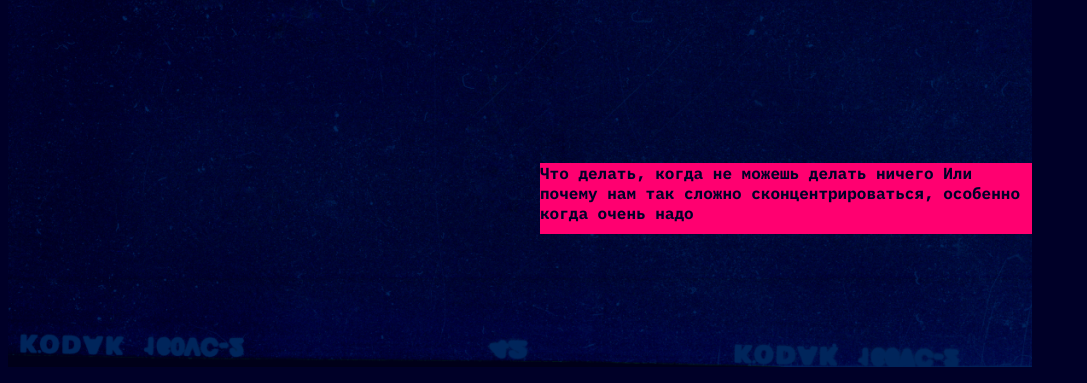
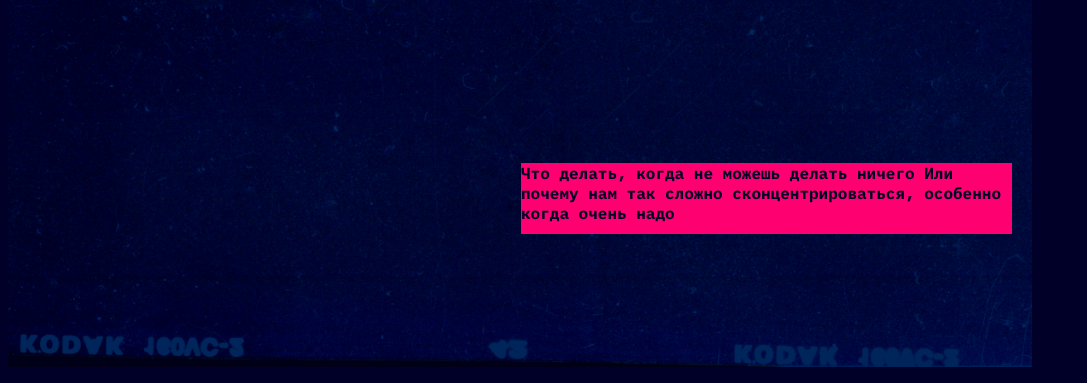
Before and after one commit to QuietesDeath/-, a plain HTML site: page Index.html in a window 1280 px wide. Shown: the part 417-800 px from the top of the page, without its empty margins (0-1087 px from the left). Drawn offline with Linux system fonts and the light colour scheme.

Commit message:
Quiet_Death
final edit text

```diff
--- a/app.css
+++ b/app.css
@@ -42,11 +42,10 @@ body{
     color: #000028;
     font-family: PlexMono-bold;
     background-color: #FF0070;
-    width: 492px;
+    width: 491px;
     height: 71px;
     position: absolute;
-    left: 532;
-    right: 0;
+    left: 513px;
     text-align: left;
 }
 
```
